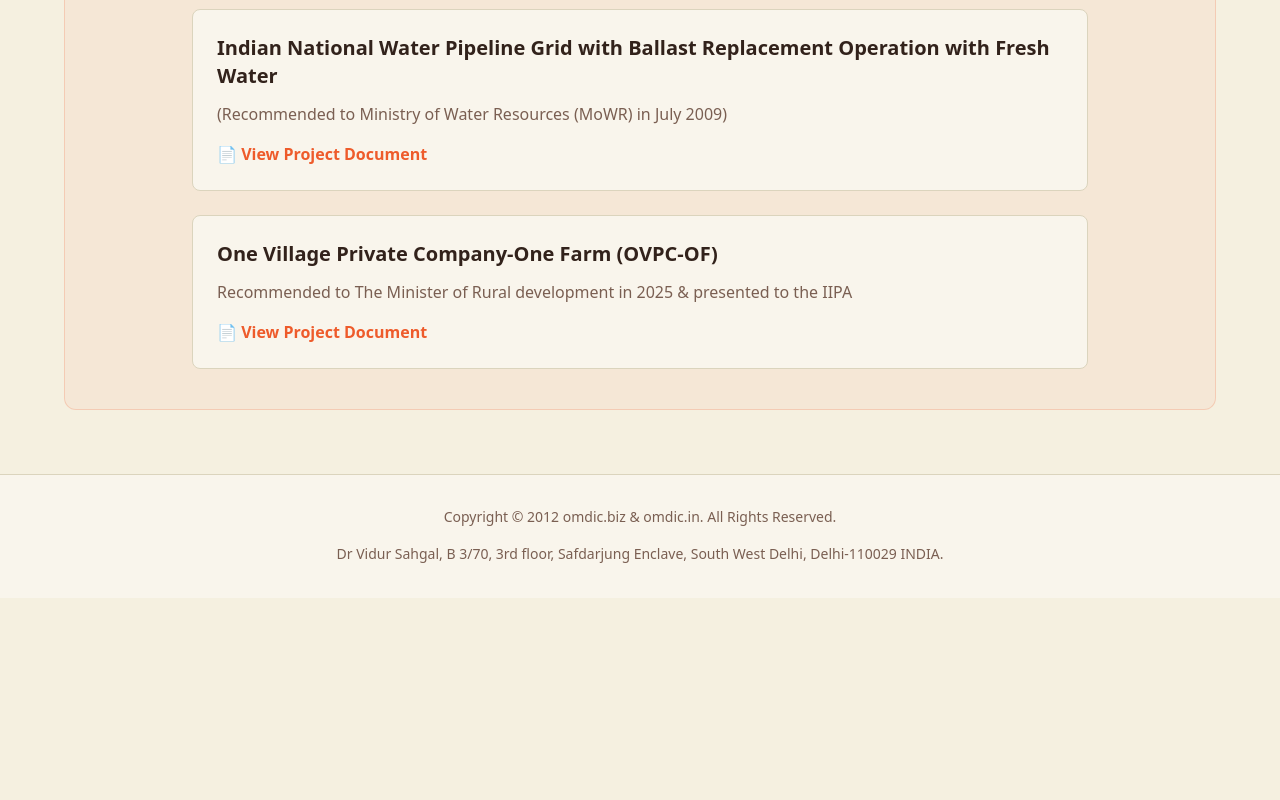
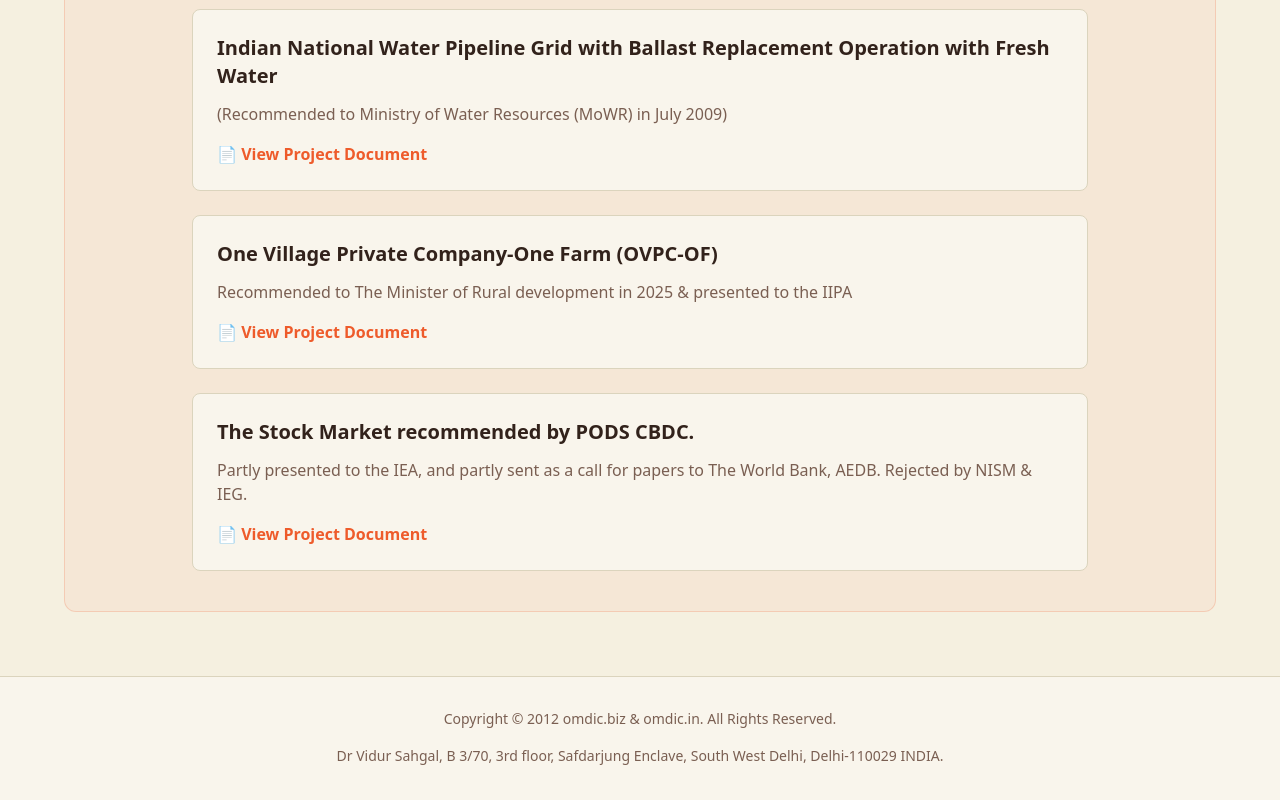
Before and after one commit to xyz986790-cell/RAX, a React (Vite) app: page /services in a window 1280 px wide. Shown: the part 3331-4131 px from the top of the page. Before the commit the page ends 3929 px from the top, so only its background shows below. Built offline with nearby package versions, Linux system fonts and the light colour scheme.

Commit message:
Update Services.tsx

```diff
--- a/src/pages/Services.tsx
+++ b/src/pages/Services.tsx
@@ -204,6 +204,25 @@ const Services = () => {
       </a>
     </div>
 
+     <div className="max-w-4xl mx-auto bg-card border rounded-lg p-6 hover:shadow-md transition-shadow">
+      <h3 className="text-lg md:text-xl font-semibold text-foreground mb-3">
+        The Stock Market recommended by PODS CBDC.
+      </h3>
+
+      <p className="text-muted-foreground mb-4">
+        Partly presented to the IEA, and partly sent as a call for papers to The World Bank, AEDB. Rejected by NISM & IEG.
+      </p>
+
+      <a
+        href="https://drive.google.com/file/d/1ibw2ZEtjV7CR_90GZt3-PT9NcPp-NhCM/view?usp=drive_link"
+        target="_blank"
+        rel="noopener noreferrer"
+        className="inline-flex items-center gap-2 text-primary font-semibold hover:underline"
+      >
+        📄 View Project Document
+      </a>
+    </div>
+
   </div>
 </div>
 
```
